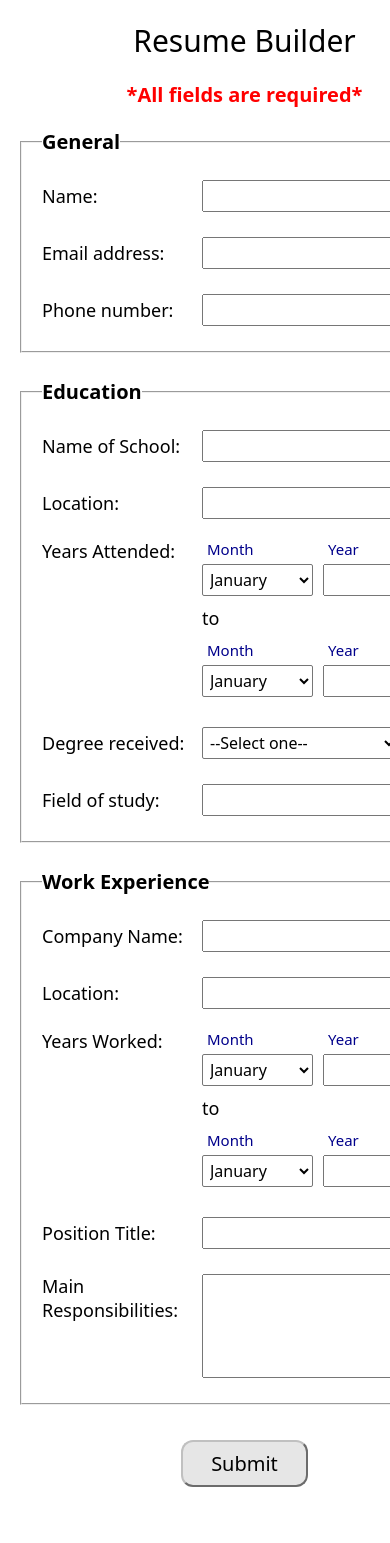
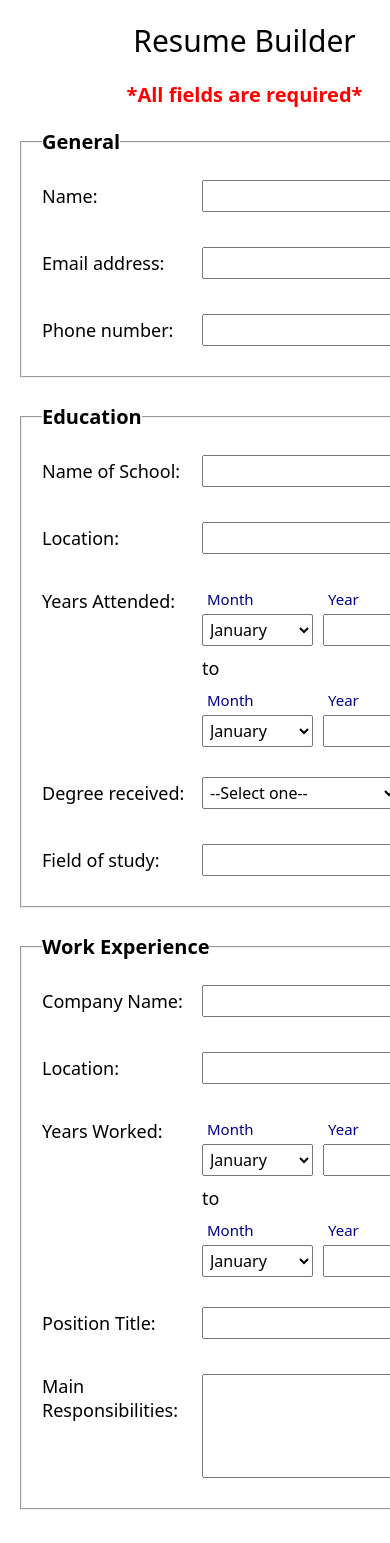
Before and after one commit to deepend15/odin-cv-application, a React (Vite) app: page / in a window 390 px wide. Shown: the top 1543 px of the page. Before the commit the page ends 1507 px from the top, so only its background shows below. Built offline with nearby package versions, Linux system fonts and the light colour scheme.

Commit message:
Adjust error display for responsive design
Any errors displayed on screen look presentable on small screens

```diff
--- a/src/styles/App.css
+++ b/src/styles/App.css
@@ -57,13 +57,15 @@ fieldset > legend {
 }
 
 fieldset > p:not(:last-child) {
-  margin-bottom: 25px;
+  margin-bottom: 35px;
 }
 
 fieldset > p {
   display: flex;
   gap: 10px;
   align-items: center;
+  position: relative;
+  width: max-content;
 }
 
 fieldset > p > label {
@@ -81,10 +83,12 @@ fieldset > p > label {
 }
 
 .error {
-  margin-left: 10px;
   font-size: 1.5rem;
   color: red;
   font-weight: bold;
+  position: absolute;
+  right: 0;
+  transform: translateX(calc(100% + 10px));
 }
 
 .year-line {
@@ -158,12 +162,29 @@ form > button:active {
   background-color: rgb(204, 204, 204);
 }
 
-@media (width <= 715px) {
+@media (max-width: 660px) {
+  fieldset {
+    padding-bottom: 30px;
+  }
+
+  .error {
+    font-size: 1.4rem;
+    right: auto;
+    bottom: 0;
+    transform: translate(165px, calc(100% + 5px));
+  }
+
+  .year-line {
+    margin-top: 10px;
+  }
+}
+
+@media (max-width: 715px) {
   .year-line {
     align-items: flex-start;
   }
 
   textarea {
-    width: 50%;
+    width: 220px;
   }
 }
```
